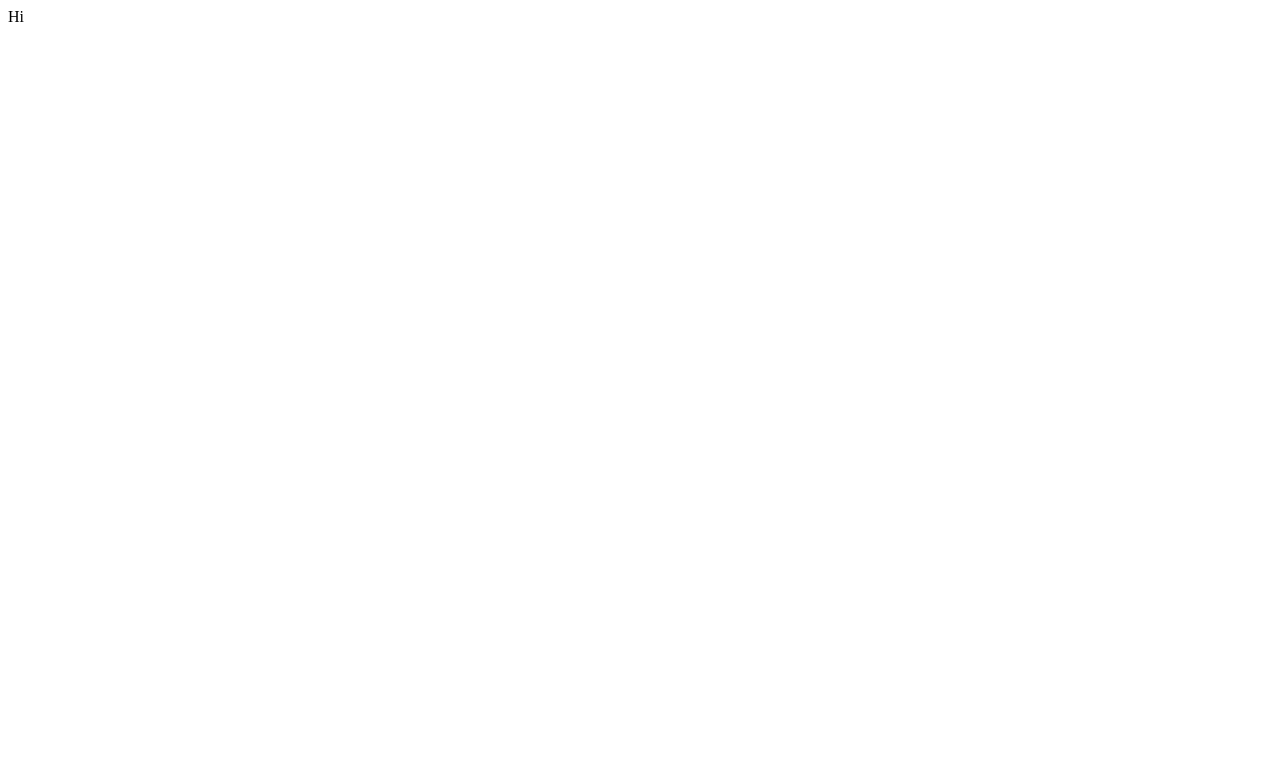
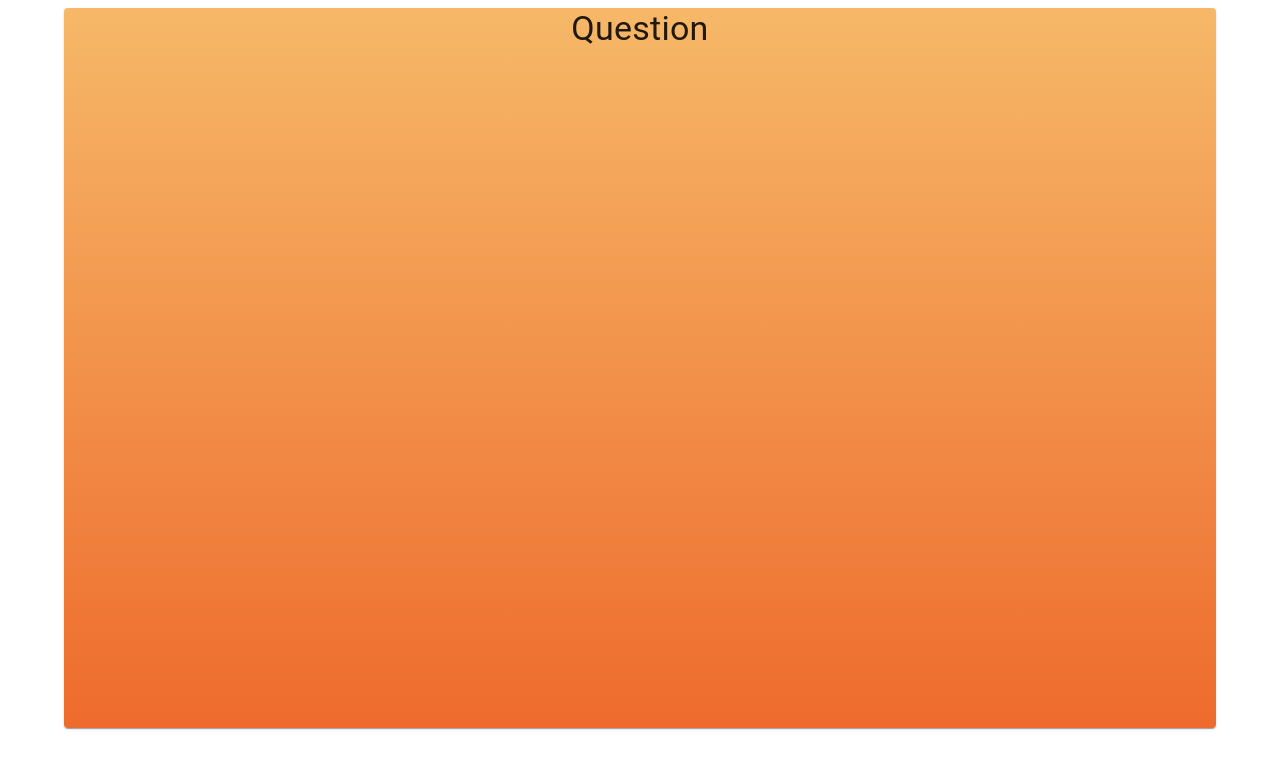
Before and after one commit to imevanc/toggle-button, a React (Create React App) app: page / in a window 1280 px wide. Shown: the top 768 px of the page. Built offline with nearby package versions, Linux system fonts and the light colour scheme.

Commit message:
created the main component - resp down to 320px

```diff
--- a/src/App.js
+++ b/src/App.js
@@ -1,5 +1,7 @@
+import FirstLayer from "./Components/FirstLayer";
+
 const App = () => {
-  return <div>Hi</div>;
+  return <FirstLayer />;
 };
 
 export default App;
--- /dev/null
+++ b/src/Components/FirstLayer.js
@@ -0,0 +1,32 @@
+import * as React from "react";
+import Container from "@mui/material/Container";
+import Paper from "@mui/material/Paper";
+import Typography from "@mui/material/Typography";
+
+const FirstLayer = () => {
+  return (
+    <Container
+      component="main"
+      sx={{
+        display: "flex",
+        justifyContent: "flex-end",
+        minWidth: "320px",
+      }}
+    >
+      <Paper
+        sx={{
+          position: "relative",
+          width: "1280px",
+          height: "720px",
+          background: "linear-gradient(180deg, #F6B868 0%, #EE6B2D 100%)",
+        }}
+      >
+        <Typography component="h1" variant="h4" align="center">
+          Question
+        </Typography>
+      </Paper>
+    </Container>
+  );
+};
+
+export default FirstLayer;
```
